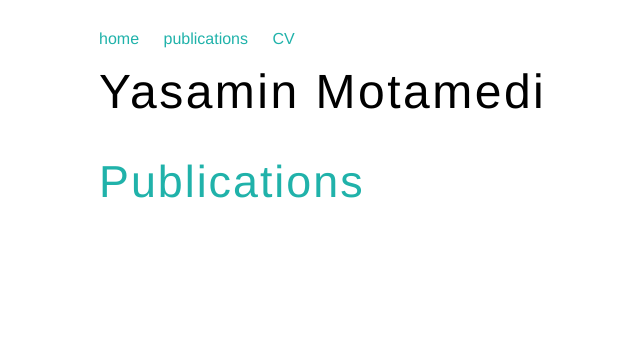
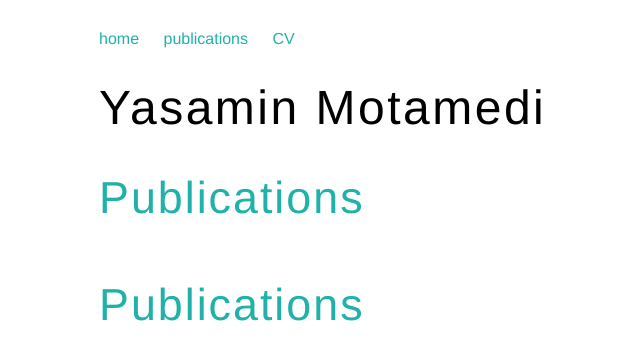
Before and after one commit to ymotamedi/ymotamedi.github.io, a Jekyll site: the page built from publications.html, in a window 1280 px wide. Shown: the top 360 px of the page, without its empty margins (93-733 px from the left). Built offline with Jekyll 4.4.1, drawn with Linux system fonts in a browser that asks for light colours.

Commit message:
Update others.html

```diff
--- a/_layouts/others.html
+++ b/_layouts/others.html
@@ -22,8 +22,11 @@
     </nav>
     <div class="wrapper">
       <header>
-        <h1 style="display:inline;">Yasamin Motamedi</h1>
+        <h1>Yasamin Motamedi</h1>
       </header>
+	<header>
+		<h2>Publications</h2>
+	    </header>
       <section>
         {{ content }}
       </section>
```
